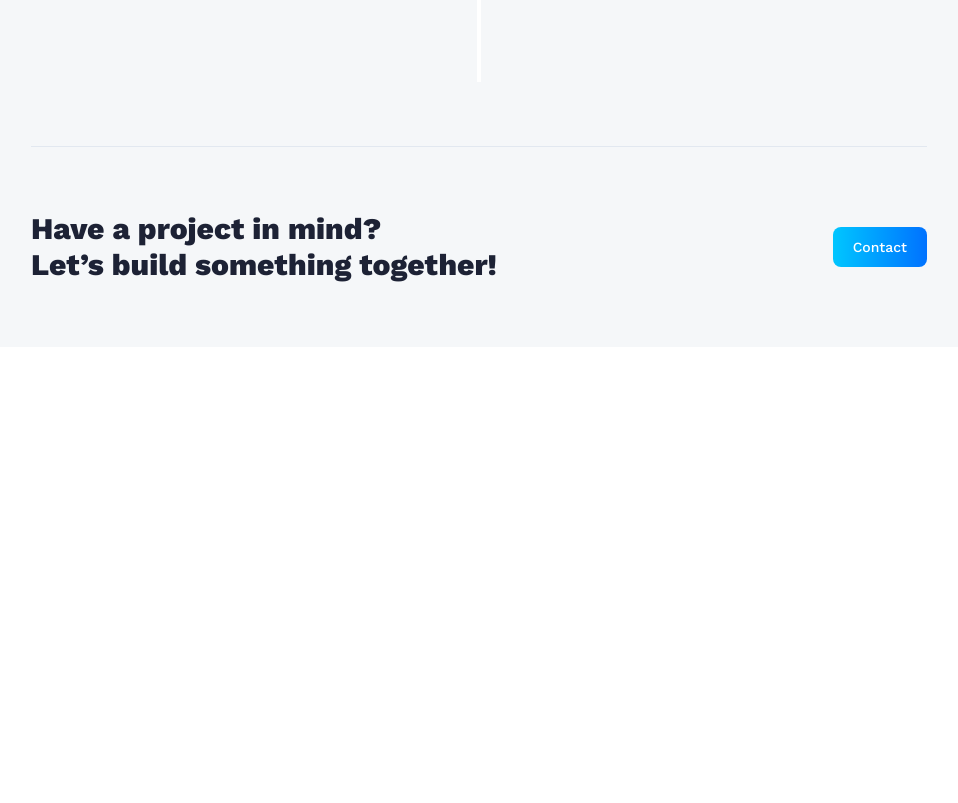
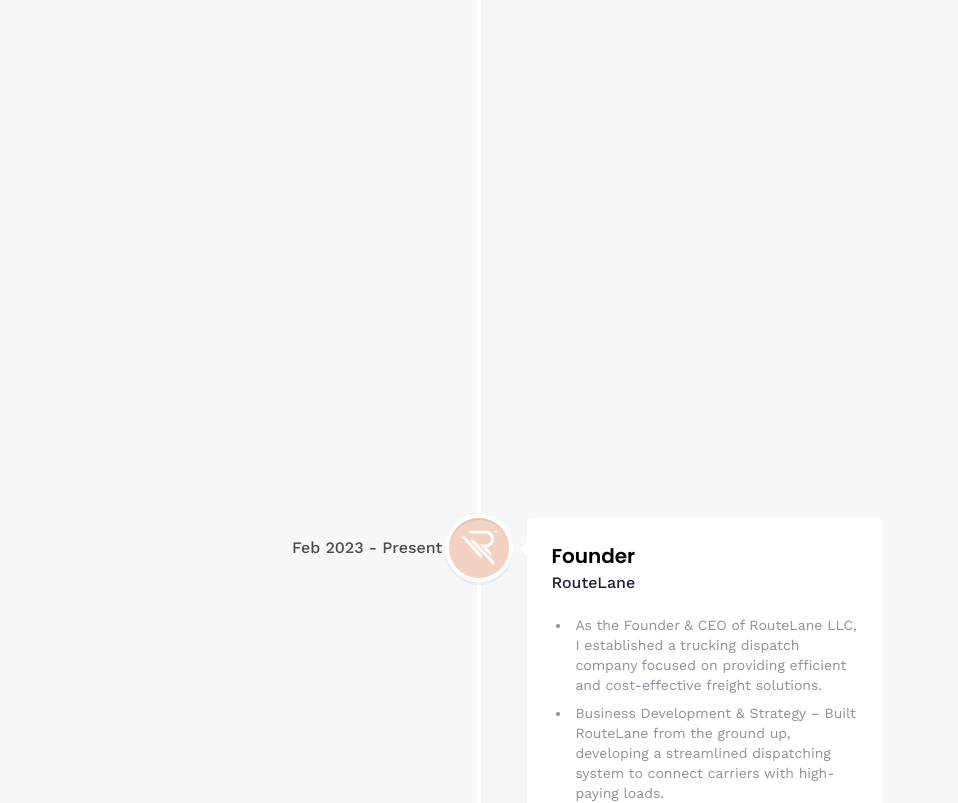
Before and after one commit to LaeeqtheDev/3d-Portfolio, a React (Vite) app: page /about in a window 1280 px wide. Shown: the part 1320-2123 px from the top of the page, without its empty margins (161-1119 px from the left). Before the commit the page ends 1667 px from the top, so only its background shows below. Built offline with nearby package versions, Linux system fonts and the light colour scheme; no server answers; the HTML template or start-up script is replaced by a standard one.

Commit message:
Update index.js

```diff
--- a/src/constants/index.js
+++ b/src/constants/index.js
@@ -1,10 +1,9 @@
 import { meta, shopify, starbucks, tesla } from "../assets/images";
-import  upwork from "../assets/images/upwork.svg";
-import  rex from "../assets/images/rex.png";
-import  techsolutions from "../assets/icons/techsolutions.svg";
-import  creativeminds from "../assets/icons/creativeminds.svg";
-
-import  innovativewebs from "../assets/icons/innovativewebs.svg";
+import upwork from "../assets/images/upwork.svg";
+import rex from "../assets/images/rex.png";
+import techsolutions from "../assets/icons/techsolutions.svg";
+import creativeminds from "../assets/icons/creativeminds.svg";
+import innovativewebs from "../assets/icons/innovativewebs.svg";
 import {
   car,
   contact,
@@ -30,8 +29,6 @@ import {
   tailwindcss,
   threads,
   typescript
-
-
 } from "../assets/icons";
 
 export const skills = [
@@ -85,7 +82,6 @@ export const skills = [
     name: "Next.js",
     type: "Frontend",
   },
-
   {
     imageUrl: react,
     name: "React",
@@ -96,33 +92,59 @@ export const skills = [
     name: "Redux",
     type: "State Management",
   },
-
   {
     imageUrl: tailwindcss,
     name: "Tailwind CSS",
     type: "Frontend",
   },
-
 ];
 
 export const experiences = [
   {
-    title: "Frontend Developer",
+    title: "Founder",
     company_name: "InvoiceStock",
     icon: techsolutions,
     iconBg: "#b7e4c7",
-    date: "Dec 2023 - Jan 2025",
+    date: "Dec 2023 - Present",
     points: [
-      "Conceptualized and developed InvoiceStock, a SaaS platform for invoicing and stock management tailored for small businesses.",
-      "Led the full product lifecycle from ideation and design to deployment and ongoing maintenance.",
-      "Built the front-end using React.js, Next.js, Tailwind CSS, and Shadcn; developed the back-end with Node.js, Express.js, and Neon database.",
-      "Defined business strategy, drove growth initiatives, and integrated customer feedback to continuously improve the product.",
+      "As the founder and developer of InvoiceStock, I built a robust, user-friendly stock and invoice management software designed to streamline business operations for SMEs.",
+      "Full-Stack Development – Designed and developed a scalable web application with intuitive UI/UX, multi-currency support, barcode scanning, and automated invoicing.",
+      "Business & Product Strategy – Led product development, ensuring seamless integration of key features like inventory tracking, analytics reports, customer management, and direct bank integration.",
+      "Hardware Compatibility – Enabled smooth operation with barcode scanners, cash drawers, and other POS hardware, along with free data migration for businesses.",
+      "Client Acquisition & Sales – Personally pitched and onboarded businesses across multiple regions, driving software adoption and business growth.",
+      "Security & Performance Optimization – Implemented secure authentication, data encryption, and performance enhancements to ensure reliability.",
+      "InvoiceStock empowers businesses to manage inventory, finances, and customer relationships effortlessly, making stock and invoice tracking more efficient than ever."
     ],
   },
-
+  {
+    title: "Founder",
+    company_name: "RouteLane",
+    icon: rex,
+    iconBg: "#f3d2c1",
+    date: "Feb 2023 - Present",
+    points: [
+      "As the Founder & CEO of RouteLane LLC, I established a trucking dispatch company focused on providing efficient and cost-effective freight solutions.",
+      "Business Development & Strategy – Built RouteLane from the ground up, developing a streamlined dispatching system to connect carriers with high-paying loads.",
+      "Operations & Carrier Management – Managed end-to-end dispatch operations, negotiating profitable rates with brokers and ensuring smooth coordination between drivers and shippers.",
+      "Client Acquisition & Partnerships – Established relationships with owner-operators, trucking companies, and freight brokers to secure consistent business opportunities.",
+      "Cost Optimization & Efficiency – Implemented strategies to reduce operational costs while maximizing profitability for both drivers and the company.",
+      "Technology & Process Automation – Leveraged software tools to optimize load booking, tracking, and communication for seamless dispatching.",
+      "RouteLane LLC is committed to helping trucking businesses scale by providing reliable dispatching, strategic load planning, and 24/7 support, ensuring maximum earnings for carriers."
+    ],
+  },
+  {
+    title: "React Developer",
+    company_name: "Upwork",
+    icon: upwork,
+    iconBg: "#a8dadc",
+    date: "Jan 2020 - Jan 2025",
+    points: [
+      "Custom Client Solutions: Delivered web applications tailored to client needs using modern tech stacks (React, Next.js, Node.js, MongoDB, Firebase). Consistently maintained a 95% client satisfaction rating.",
+      "Enhanced Security & Performance: Implemented secure authentication protocols (Auth.js, Firebase Auth, JWT) and optimized API integrations, resulting in a 30% improvement in system response times.",
+      "Project Management: Effectively managed full project lifecycles—from requirements and design through testing and deployment—ensuring timely and budget-conscious delivery."
+    ],
+  },
 ];
-
-
 
 export const socialLinks = [
   {
@@ -164,12 +186,11 @@ export const projects = [
     description: 'Designed and built a mobile app for finding and comparing cars on the market, streamlining the car-buying process.',
     link: 'https://github.com/LaeeqtheDev/carwheel',
   },
-
   {
     iconUrl: estate,
     theme: 'btn-back-black',
     name: 'Ninja Player one stop for Athletes',
-        description: 'Developed a web application for Sports Events, facilitating  searches and connecting players with organizers.',
+    description: 'Developed a web application for Sports Events, facilitating searches and connecting players with organizers.',
     link: 'https://github.com/LaeeqtheDev/ninjaplayer',
   },
   {
@@ -199,5 +220,13 @@ export const projects = [
     name: 'Aura',
     description: 'Crafted with Next.js, our landing page for beauty products seamlessly blends elegant design with high-performance features',
     link: 'https://auraherbal.vercel.app/',
+  },
+  // Added new project for InvoiceStock
+  {
+    iconUrl: techsolutions,
+    theme: 'btn-back-purple',
+    name: 'InvoiceStock',
+    description: 'InvoiceStock is a comprehensive stock and invoice management software designed for SMEs, featuring inventory tracking, multi-currency support, barcode scanning, and automated invoicing.',
+    link: 'https://invoicestock.vercel.app/',
   }
 ];
```
Lines whose indentation alone changed are shown as unchanged.
